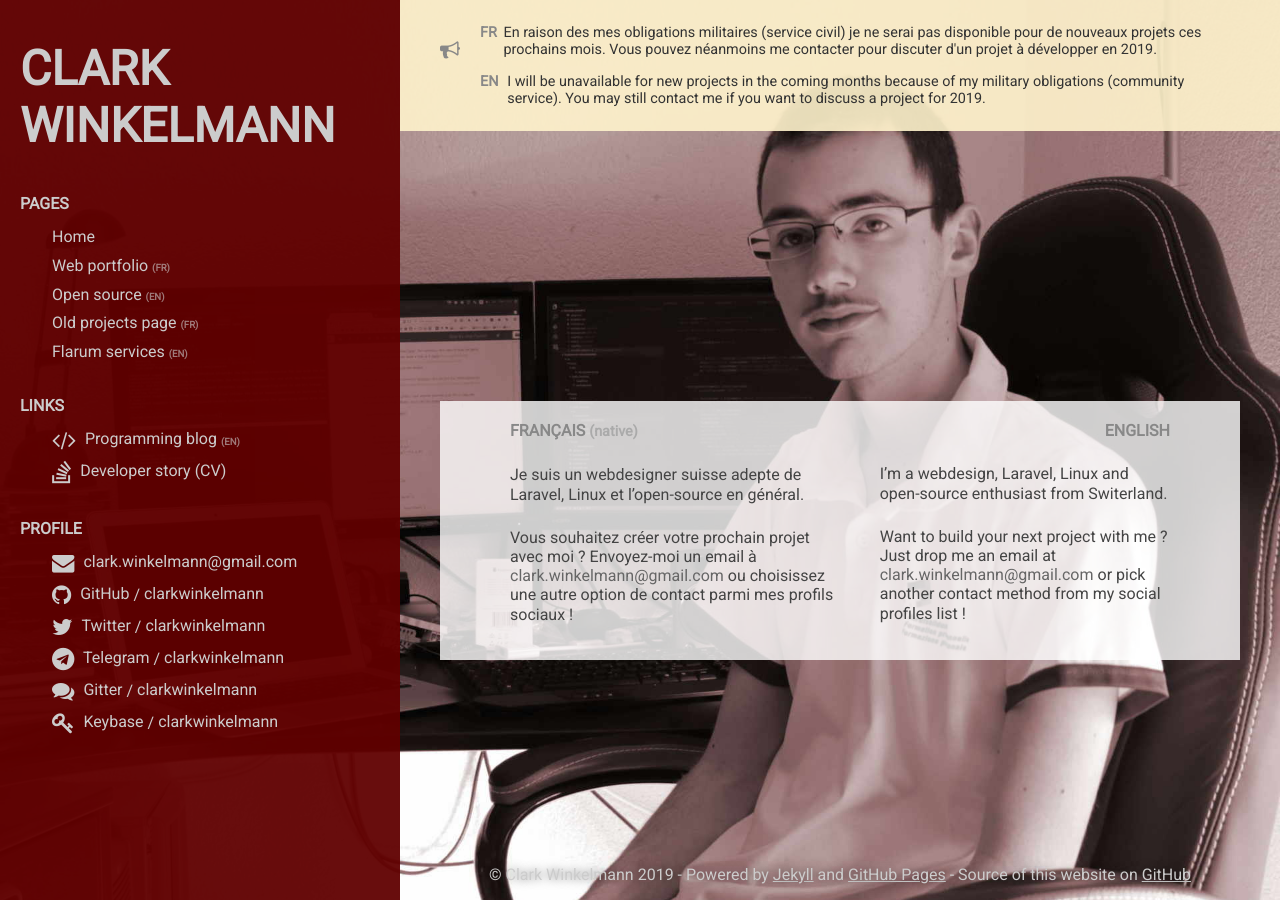
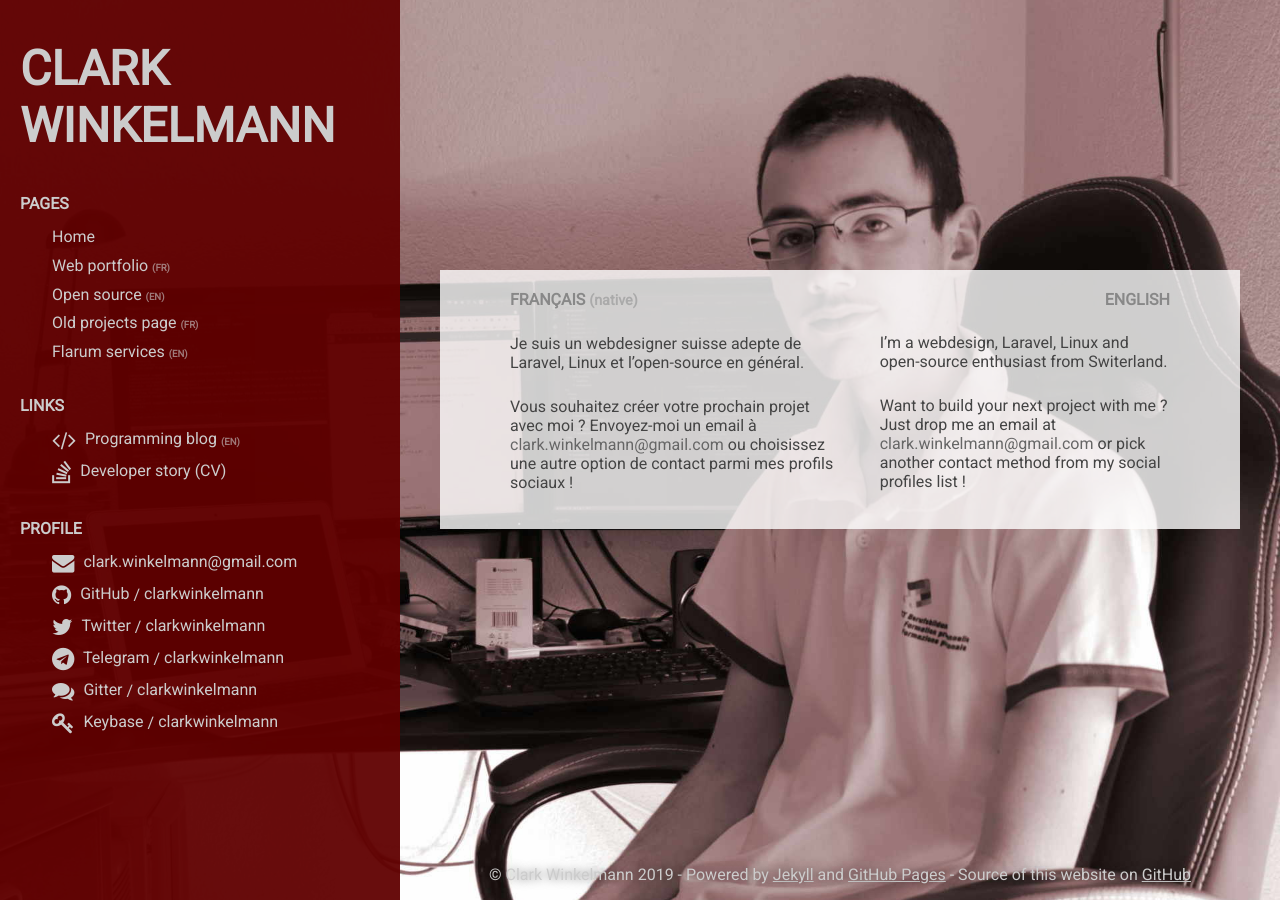
Before and after one commit to clarkwinkelmann/clarkwinkelmann.com, a Jekyll site: the page built from index.md, in a window 1280 px wide. Built offline with Jekyll 4.4.1, drawn with Linux system fonts in a browser that asks for light colours; comment, search, counter and statistics services are not loaded.

Commit message:
Remove PSA

```diff
--- a/_includes/psa.html
+++ /dev/null
@@ -1,17 +0,0 @@
-<div class="psa">
-    <i class="fa fa-bullhorn"></i>
-    <dl>
-        <dt>FR</dt>
-        <dd>
-            En raison des mes obligations militaires (service civil) je ne serai pas disponible pour de nouveaux projets ces prochains mois.
-            Vous pouvez néanmoins me contacter pour discuter d'un projet à développer en 2019.
-        </dd>
-    </dl>
-    <dl>
-        <dt>EN</dt>
-        <dd>
-            I will be unavailable for new projects in the coming months because of my military obligations (community service).
-            You may still contact me if you want to discuss a project for 2019.
-        </dd>
-    </dl>
-</div>
--- a/_layouts/default.html
+++ b/_layouts/default.html
@@ -9,8 +9,6 @@
 
 <div class="page">
     <div class="page-stretch">
-        {% include psa.html %}
-
         {{ content }}
     </div>
     {% include footer.html %}
```
